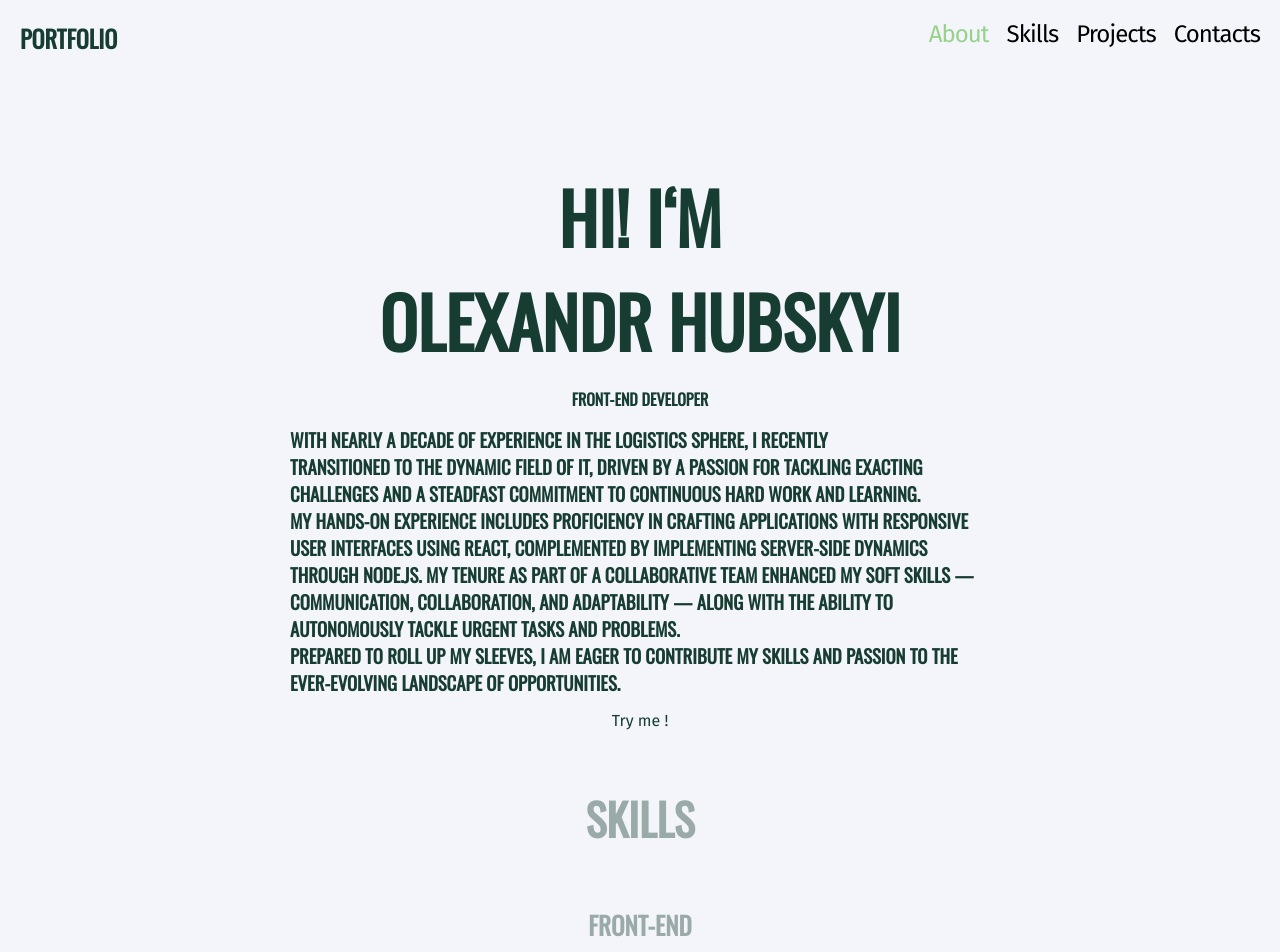
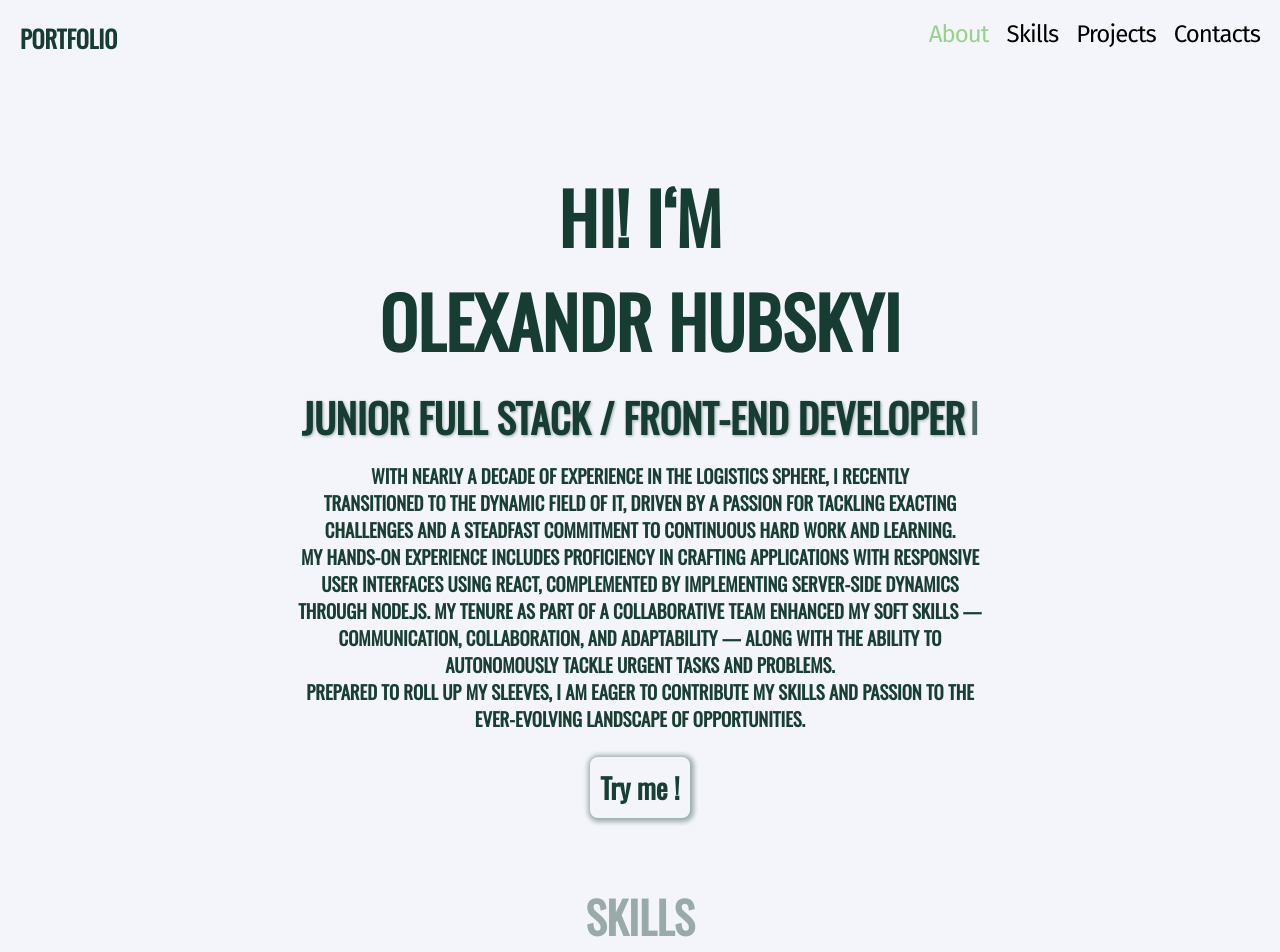
Before and after one commit to OlekasndrG/portfolio, a React (Vite) app: page / in a window 1280 px wide. Shown: the top 952 px of the page. Built offline with nearby package versions, Linux system fonts and the light colour scheme.

Commit message:
typed js added

```diff
--- a/package.json
+++ b/package.json
@@ -22,6 +22,7 @@
     "slick-carousel": "^1.8.1",
     "styled-components": "^6.1.1",
     "swiper": "^11.0.5",
+    "typed.js": "^2.1.0",
     "vite-plugin-svgr": "^4.2.0",
     "yup": "^1.3.2"
   },
--- a/src/Components/Header/Header.jsx
+++ b/src/Components/Header/Header.jsx
@@ -70,7 +70,7 @@ const Header = () => {
                   duration={500}
                   offset={-250}
                   onSetActive={handleSetActive}
-                  onSetInactive={handleSetInactive}
+                  onSetInactive={handleSetActive}
                 >
                   About
                 </HeaderNavLink>
@@ -81,7 +81,7 @@ const Header = () => {
                   smooth={true}
                   spy={true}
                   duration={500}
-                  offset={-250}
+                  offset={-350}
                   onSetActive={handleSetActive}
                   onSetInactive={handleSetInactive}
                 >
--- a/src/Components/Hero/Hero.jsx
+++ b/src/Components/Hero/Hero.jsx
@@ -1,10 +1,18 @@
 import { Element } from "react-scroll";
-import { HeroMainContainer } from "./Hero.styled";
+import {
+  HeroMainContainer,
+  HeroDescritionText,
+  TrymeAnchor,
+} from "./Hero.styled";
 import { useEffect, useRef, useState } from "react";
+import { TypedText } from "./TestTyped";
 
 const Hero = () => {
   const [scrollPosition, setScrollPosition] = useState(0);
   const movingSectionRef = useRef(null);
+  const movingTextRef = useRef(null);
+  const anchorRef = useRef(null);
+  // const el2 = useRef(null);
   const handleScroll = () => {
     setScrollPosition(window.scrollY);
   };
@@ -12,15 +20,15 @@ const Hero = () => {
   useEffect(() => {
     handleScroll(); // Set initial scroll position
 
-    // const handleInitialAnimation = () => {
-    //   if (movingSectionRef.current) {
-    //     movingSectionRef.current.classList.add("normal-position");
-    //   }
-    // };
-    if (movingSectionRef.current && scrollPosition < 430) {
-      movingSectionRef.current.style.marginLeft = "0";
+    if (movingSectionRef.current && !scrollPosition) {
+      movingSectionRef.current.style.transform = "translateX(0)";
+
+      movingTextRef.current.style.opacity = "1";
+      anchorRef.current.style.opacity = "1";
     } else if (movingSectionRef.current) {
-      movingSectionRef.current.style.marginLeft = "-300%";
+      movingSectionRef.current.style.transform = "translateX(-300%)";
+      movingTextRef.current.style.opacity = "0";
+      anchorRef.current.style.opacity = "0";
     }
 
     // Trigger initial animation after the component is mounted
@@ -34,18 +42,17 @@ const Hero = () => {
   }, []);
 
   return (
-    <Element name="hero" className="element">
-      <HeroMainContainer
-        ref={movingSectionRef}
-        // $leftCorner={scrollPosition <= 200}
-        // $normalPosition={scrollPosition > 200}
-      >
-        <h1 style={{ textAlign: "center" }}>
+    <Element name="hero" className="element active">
+      <HeroMainContainer ref={movingSectionRef}>
+        <h1>
           Hi! I&lsquo;m <br />
           OLEXANDR HUBSKYI
         </h1>
-        <h2 style={{ textAlign: "center" }}>Front-End Developer</h2>
-        <h3>
+        <h2 style={{ display: "flex", alignItems: "center" }}>
+          <TypedText />
+        </h2>
+
+        <HeroDescritionText ref={movingTextRef}>
           With nearly a decade of experience in the logistics sphere, I recently
           transitioned to the dynamic field of IT, driven by a passion for
           tackling exacting challenges and a steadfast commitment to continuous
@@ -57,8 +64,10 @@ const Hero = () => {
           the ability to autonomously tackle urgent tasks and problems. <br />
           Prepared to roll up my sleeves, I am eager to contribute my skills and
           passion to the ever-evolving landscape of opportunities.
-        </h3>
-        <span>Try me ! </span>
+        </HeroDescritionText>
+        <TrymeAnchor href="https://t.me/GubskiyAlexandr" ref={anchorRef}>
+          <span>Try me ! </span>
+        </TrymeAnchor>
       </HeroMainContainer>
     </Element>
   );
--- a/src/Components/Hero/Hero.styled.js
+++ b/src/Components/Hero/Hero.styled.js
@@ -10,7 +10,7 @@ export const MainContainer = styled(ComponentSection)`
   margin-bottom: 36px;
   margin-top: 104px;
   gap: 15px;
-
+  text-align: center;
   h1 {
     font-size: 40px;
   }
@@ -50,7 +50,43 @@ export const MainContainer = styled(ComponentSection)`
   }
 `;
 
+export const HeroDescritionText = styled.h3`
+  opacity: 0;
+  transform: none;
+  transition: opacity 3.3s ease 3.3s;
+
+  @media screen and (min-width: ${tablet}) {
+    width: 700px;
+  }
+
+  @media screen and (min-width: ${desktop}) {
+    width: 1000px;
+  }
+`;
+
+export const TrymeAnchor = styled.a`
+  margin: 10px auto;
+
+  border-radius: 8px;
+  -webkit-box-shadow: 1px 1px 5px 3px rgba(23, 61, 51, 0.4);
+  -moz-box-shadow: 1px 1px 5px 3px rgba(23, 61, 51, 0.4);
+  box-shadow: 1px 1px 5px 3px rgba(23, 61, 51, 0.4);
+  opacity: 0;
+  padding: 10px;
+  transform: none;
+  transition: opacity 3.3s ease 3.3s;
+  font-size: 28px;
+  font-family: "Oswald-Regular", sans-serif;
+  font-weight: bold;
+  width: fit-content;
+
+  cursor: pointer;
+
+  @media screen and (min-width: ${desktop}) {
+    font-size: 28px;
+  }
+`;
 export const HeroMainContainer = styled(MainContainer)`
-  margin-left: -300%;
-  transition: margin-left 3s ease;
+  transform: translateX(-300%);
+  transition: all 3s ease;
 `;
--- /dev/null
+++ b/src/Components/Hero/TestTyped.jsx
@@ -0,0 +1,28 @@
+import React from "react";
+import Typed from "typed.js";
+import styles from "./TestTyped.module.css";
+export function TypedText() {
+  // Create reference to store the DOM element containing the animation
+  const el = React.useRef(null);
+
+  React.useEffect(() => {
+    const typed = new Typed(el.current, {
+      strings: ["  JUNIOR FULL STACK / FRONT-END DEVELOPER"],
+      typeSpeed: 50,
+      startDelay: 2500,
+      loop: false,
+      backSpeed: 0,
+      showCursor: true,
+      onComplete: (self) => {
+        self.cursor.classList.add("fade");
+      },
+    });
+
+    return () => {
+      // Destroy Typed instance during cleanup to stop animation
+      typed.destroy();
+    };
+  }, []);
+
+  return <span ref={el} className={styles.spanContainer} />;
+}
--- /dev/null
+++ b/src/Components/Hero/TestTyped.module.css
@@ -0,0 +1,32 @@
+.spanContainer {
+  display: flex;
+  flex-direction: row;
+  height: 30px;
+  text-align: start;
+  font-size: 22px;
+  width: 100%;
+  text-shadow: 1px 1px 3px rgba(23, 61, 51, 0.4);
+
+  margin-bottom: 10px;
+}
+@media (max-width: 400px) {
+  .spanContainer {
+    height: 40px;
+
+    font-size: 16px;
+  }
+}
+@media (min-width: 768px) {
+  .spanContainer {
+    height: 40px;
+
+    font-size: 30px;
+  }
+}
+@media (min-width: 1280px) {
+  .spanContainer {
+    height: 50px;
+
+    font-size: 40px;
+  }
+}
--- a/src/Components/Projects/Slide/Slide.styled.js
+++ b/src/Components/Projects/Slide/Slide.styled.js
@@ -16,7 +16,7 @@ export const SlideContainer = styled.div`
   }
   img {
     width: 100%;
-    object-fit: fill;
+    object-fit: contain;
     max-height: 300px;
 
     @media screen and (min-width: ${tablet}) {
@@ -24,7 +24,7 @@ export const SlideContainer = styled.div`
     }
 
     @media screen and (min-width: ${desktop}) {
-      max-height: 580px;
+      max-height: 520px;
     }
   }
   a {
--- a/src/index.css
+++ b/src/index.css
@@ -14,7 +14,7 @@
 
 :root {
   --primary-green-color: #97d28b;
-  --primary-dark-color: #173d33;
+  --primary-dark-color: rgb(23, 61, 51);
   --primary-light-color: #dcefd8;
   --text-color: #173d33;
   --bg-section-color: #eaedf1;
@@ -87,11 +87,34 @@ a {
   margin-bottom: 10px;
 }
 .element {
-  /* background-color: red; */
   opacity: 0.4;
   &.active {
-    /* background-color: blue; */
     opacity: 1;
     transition: opacity 2s ease;
   }
 }
+
+.typed-cursor {
+  opacity: 1;
+  font: inherit;
+  font-size: 20px;
+  color: inherit;
+  margin-bottom: 10px;
+  margin-left: 5px;
+}
+@media (min-width: 768px) {
+  .typed-cursor {
+    font-size: 26px;
+    margin-bottom: 8px;
+  }
+}
+@media (min-width: 1280px) {
+  .typed-cursor {
+    font-size: 34px;
+    margin-bottom: 6px;
+  }
+}
+.fade {
+  transition: color 8s;
+  color: transparent;
+}
```
Also changed, not shown: src/Components/Header/Navigarion.styled.jsx (deleted), src/Components/Header/Navigation.jsx (deleted), 1 other file (tests, documents, lock files or other folders).
